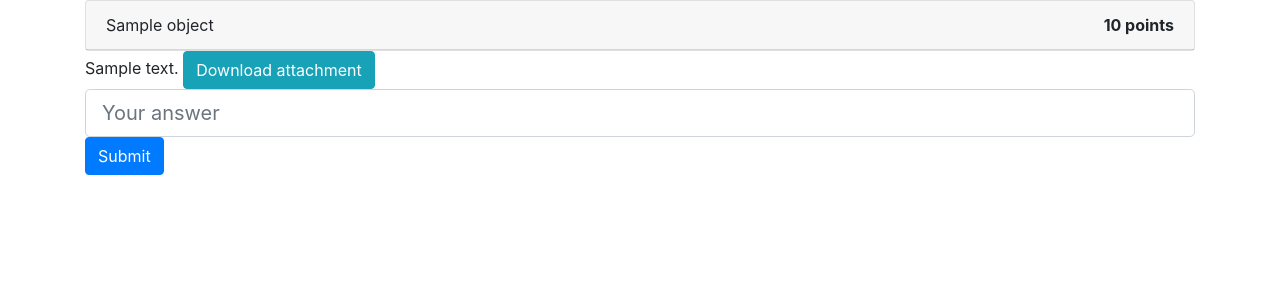
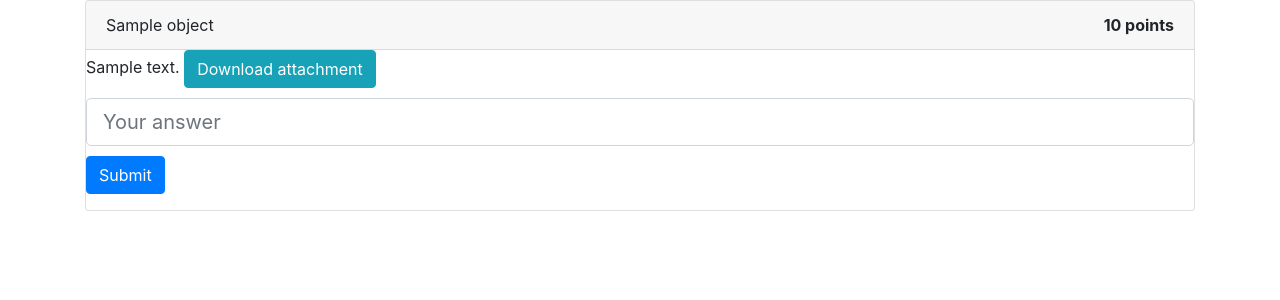
Before and after one commit to pattyjogal/wy_ctf_website, a Django app: template wy_ctf_website/templates/training/challenge_detail.html in a window 1280 px wide. Shown: the part 56-356 px from the top of the page. Run offline with Django 3.2, Linux system fonts and the light colour scheme; the template is opened without the code that fills it: most values are stand-ins (such as "Sample title", 1, 10 or a date in 2020); some libraries are stand-ins or nearby versions.

Commit message:
Fixed spacing and layout of card

```diff
--- a/wy_ctf_website/templates/training/challenge_detail.html
+++ b/wy_ctf_website/templates/training/challenge_detail.html
@@ -1,12 +1,20 @@
 {% extends 'base.html' %}
 
 {% block content %}
+
+  <style scoped>
+    input{
+      margin-top: 10px;
+    }
+    .card-text{
+      margin-bottom: 10px;
+    }
+  </style>
 
   <div class="card">
     <div class="card-header">
       {{ object.name }}
       <strong style="float: right;">{{ object.points }} points</strong>
-          </div>
     </div>
     <div class="card-block">
       <div class="card-text">
@@ -21,5 +29,6 @@
         <input type="submit" class="btn btn-primary">
       </form>
     </div>
+  </div>
 
 {% endblock %}
```
Lines whose indentation alone changed are shown as unchanged.
